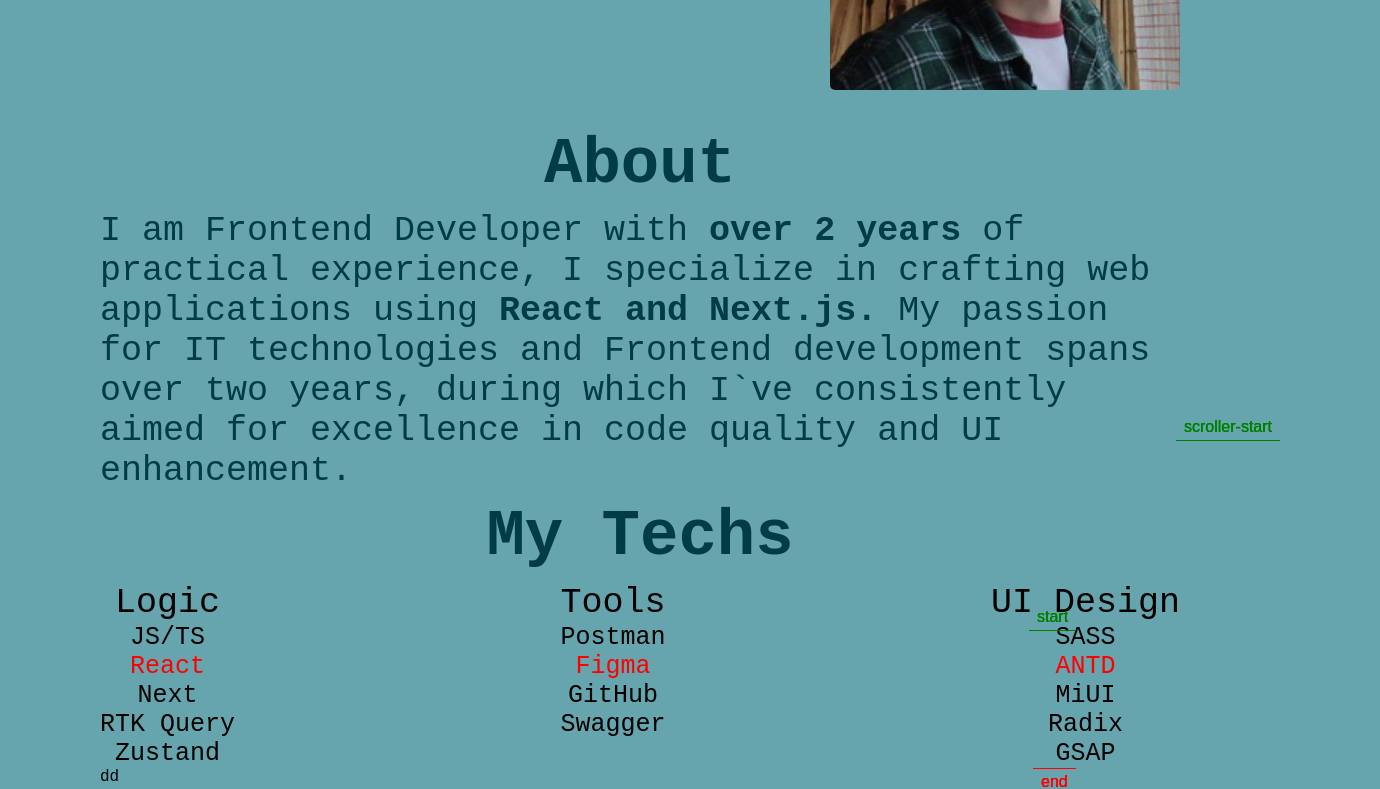
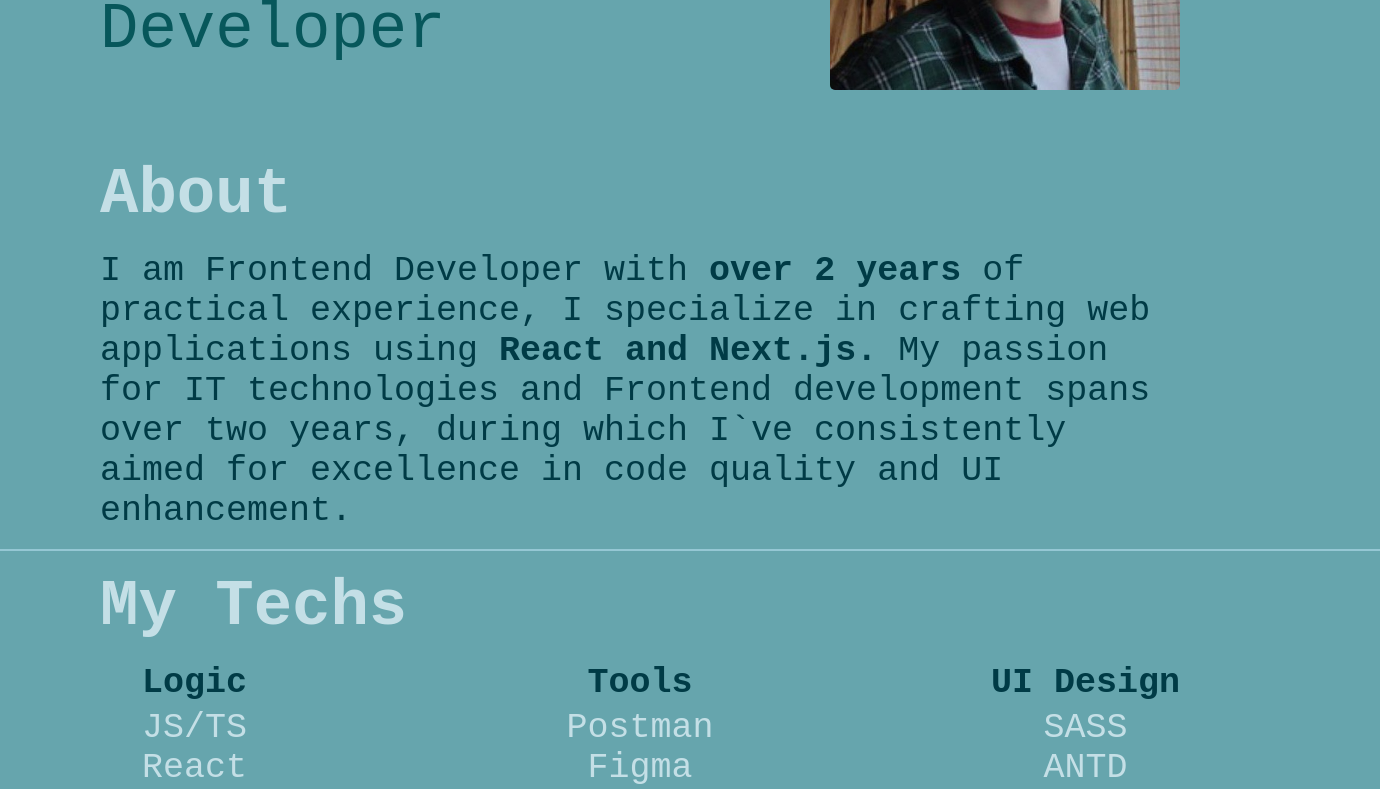
Before and after one commit to Sp0ngbik/partfolio, a Next.js app: page / in a window 1280 px wide. Shown: the part 360-1149 px from the top of the page, 1380 px wide, since content can reach past the window. Built offline with nearby package versions, Linux system fonts and the light colour scheme.

Commit message:
styles for techs

```diff
--- a/src/app/page.module.scss
+++ b/src/app/page.module.scss
@@ -9,22 +9,45 @@
   font-size: 64px;
   color: var(--color-dark-700);
 
+  & div:first-child{
+    width: 650px;
+    height:150px;
+  }
+
   & img {
     border-radius: 5px;
   }
 }
 
 .about {
+  position: relative;
+
   display: flex;
   flex-direction: column;
-  align-items: center;
+
+  padding: 20px 0 ;
 
   font-size: var(--font-size-m-large);
   color: var(--color-dark-900);
 
+  &::after {
+    content: '';
+
+    position: absolute;
+    bottom: 0;
+    left: -100dvw;
+
+    width: 200dvw;
+    height: 1px;
+
+    border-bottom: 2px solid var(--color-dark-300);
+  }
+
   & h2 {
-    margin: 10px 0;
+    margin: 20px 0;
     font-size: var(--font-size-large);
+    color: var(--color-light-300);
+    text-align: start;
   }
 
   & span {
--- a/src/components/Footer/Footer.tsx
+++ b/src/components/Footer/Footer.tsx
@@ -2,7 +2,7 @@
 const Footer = () => {
     return (
         <footer>
-            dd
+            FOOTER BLOCk
         </footer>
     );
 };
--- a/src/components/TechSkills/TechSkills.tsx
+++ b/src/components/TechSkills/TechSkills.tsx
@@ -18,7 +18,6 @@ const TechSkills = () => {
 
     const triggerOptions = {
       trigger: sectionRef.current,
-      markers: true,
       start: 'center bottom',
       end: 'bottom top',
     }
@@ -78,7 +77,7 @@ const TechSkills = () => {
         <div className={s.skills}>
           <div className={s.techBlock}>
             <div>
-              <span>Logic</span>
+              <h4>Logic</h4>
               {techArr.map((el, index) => (
                 <div key={index} className={'tech_skills'}>
                   {el}
@@ -86,7 +85,7 @@ const TechSkills = () => {
               ))}
             </div>
             <div>
-              <span>Tools</span>
+              <h4>Tools</h4>
               {toolsArr.map((el, index) => (
                 <div key={index} className={'tools'}>
                   {el}
@@ -94,7 +93,7 @@ const TechSkills = () => {
               ))}
             </div>
             <div>
-              <span>UI Design</span>
+              <h4>UI Design</h4>
               {uiArr.map((el, index) => (
                 <div key={index} className={'ui_skills'}>
                   {el}
--- a/src/components/TechSkills/techSkills.module.scss
+++ b/src/components/TechSkills/techSkills.module.scss
@@ -2,12 +2,12 @@
   position: relative;
   display: flex;
   flex-direction: column;
-  align-items: center;
+
 
   & h2 {
-    margin: 10px 0;
+    margin: 20px 0;
     font-size: var(--font-size-large);
-    color: var(--color-dark-900);
+    color: var(--color-light-300);
   }
 }
 
@@ -19,8 +19,10 @@
   width: 100%;
 
   font-size: var(--font-size-m-large);
+  color: var(--color-dark-900);
 
-  & span {
+  & h4 {
+    margin-bottom: 5px;
     font-size: var(--font-size-m-large);
   }
 }
@@ -31,10 +33,11 @@
 
   width: 100%;
 
-  font-size: 25px;
+  font-size: 35px;
   text-align: center;
 
-  & div div:nth-child(3) {
-    color: red;
+  & div div {
+      color: var(--color-light-300);
+
   }
 }
```
